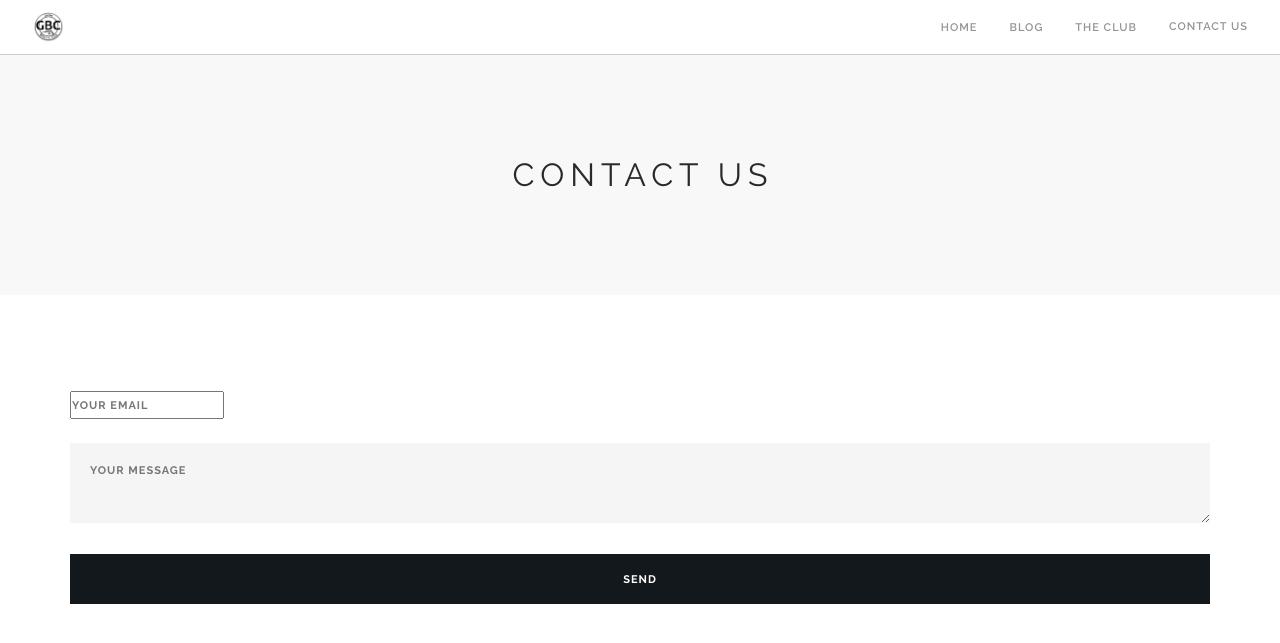
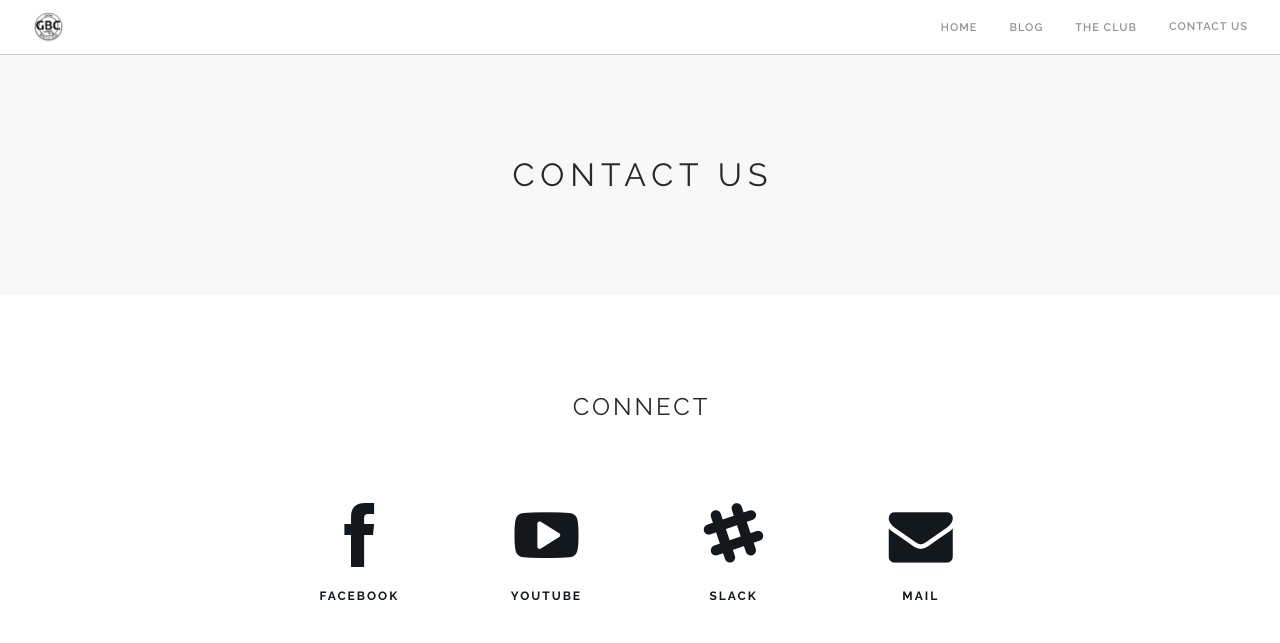
Before and after one commit to gatorbitcoinclub/github-website, a Jekyll site: the page built from contact/index.html, in a window 1280 px wide. Shown: the top 643 px of the page. Built offline with Jekyll 4.4.1, drawn with Linux system fonts in a browser that asks for light colours.

Commit message:
Updated /index calendar, and /contact page.

```diff
--- a/contact/index.html
+++ b/contact/index.html
@@ -14,11 +14,47 @@ layout: default
     </section>
     <section>
         <div class="container">
-            <form method="POST" action="http://formspree.io/ufbitcoin@gmail.com" class="form-email">
-                <input type="email" class="validate-email" name="email" placeholder="Your email">
-                <textarea name="message" placeholder="Your message"></textarea>
-                <button type="submit">Send</button>
-            </form>
+          <div class="row">
+            <div class="col-md-8 col-md-offset-2 col-sm-12 text-center">
+              <h4 class="uppercase mb80">CONNECT</h4>
+              <div class="tabbed-content icon-tabs">
+                <ul class="tabs active">
+                  <li>
+                    <div class="tab-title">
+                      <a href="https://www.facebook.com/GatorBitcoinClub/">
+                        <i class="icon ti ti-facebook"></i>
+                        <span>facebook</span>
+                      </a>
+                    </div>
+                  </li>
+                  <li>
+                    <div class="tab-title">
+                      <a href="https://www.youtube.com/channel/UCFylnoedjPlU4ueG28fttGA/videos">
+                        <i class="icon fa fa-youtube-play"></i>
+                        <span>youtube</span>
+                      </a>
+                    </div>
+                  </li>
+                  <li>
+                    <div class="tab-title">
+                      <a href="https://gatorbitcoinclub.slack.com/">
+                        <i class="icon fa fa-slack"></i>
+                        <span>slack</span>
+                      </a>
+                    </div>
+                  </li>
+                  <li>
+                    <div class="tab-title">
+                      <a href="mailto:ufbitcoin@gmail.com">
+                        <i class="icon fa fa-envelope"></i>
+                        <span>mail</span>
+                      </a>
+                    </div>
+                  </li>
+                </ul>
+              </div>
+            </div>
+          </div>
         </div>
 </div>
 </section>
--- a/index.html
+++ b/index.html
@@ -27,8 +27,10 @@ layout: default
       </div>
     </div>
     <div class="col-md-6" style="height: 100%;">
-      <iframe class="responsive-iframe-container big-container" src="https://calendar.google.com/calendar/embed?showTitle=0&amp;showNav=0&amp;showDate=0&amp;showPrint=0&amp;showTabs=0&amp;showCalendars=0&amp;showTz=0&amp;height=600&amp;wkst=1&amp;bgcolor=%23FFFFFF&amp;src=hnhg9075pdhhaesfu301v51u9g%40group.calendar.google.com&amp;color=%235229A3&amp;ctz=America%2FNew_York"></iframe>
-      <iframe class="responsive-iframe-container small-container" src="https://calendar.google.com/calendar/embed?showTitle=0&amp;showNav=0&amp;showDate=0&amp;showPrint=0&amp;showTabs=0&amp;showCalendars=0&amp;showTz=0&amp;mode=AGENDA&amp;height=600&amp;wkst=1&amp;bgcolor=%23FFFFFF&amp;src=hnhg9075pdhhaesfu301v51u9g%40group.calendar.google.com&amp;color=%235229A3&amp;ctz=America%2FNew_York"></iframe>
+<iframe src="" style="border-width:0" width="800" height="600" frameborder="0" scrolling="no"></iframe>
+
+      <iframe class="responsive-iframe-container big-container" src="https://calendar.google.com/calendar/embed?showTitle=0&amp;showNav=0&amp;showDate=0&amp;showPrint=0&amp;showTabs=0&amp;showCalendars=0&amp;showTz=0&amp;height=600&amp;wkst=1&amp;bgcolor=%23FFFFFF&amp;src=ufbitcoin%40gmail.com&amp;color=%231B887A&amp;ctz=America%2FNew_York"></iframe>
+      <iframe class="responsive-iframe-container small-container" src="https://calendar.google.com/calendar/embed?showTitle=0&amp;showNav=0&amp;showDate=0&amp;showPrint=0&amp;showTabs=0&amp;showCalendars=0&amp;showTz=0&amp;mode=AGENDA&amp;height=600&amp;wkst=1&amp;bgcolor=%23FFFFFF&amp;src=ufbitcoin%40gmail.com&amp;color=%231B887A&amp;ctz=America%2FNew_York"></iframe>
     </div>
   </section>
   <section class="bg-dark">
```
